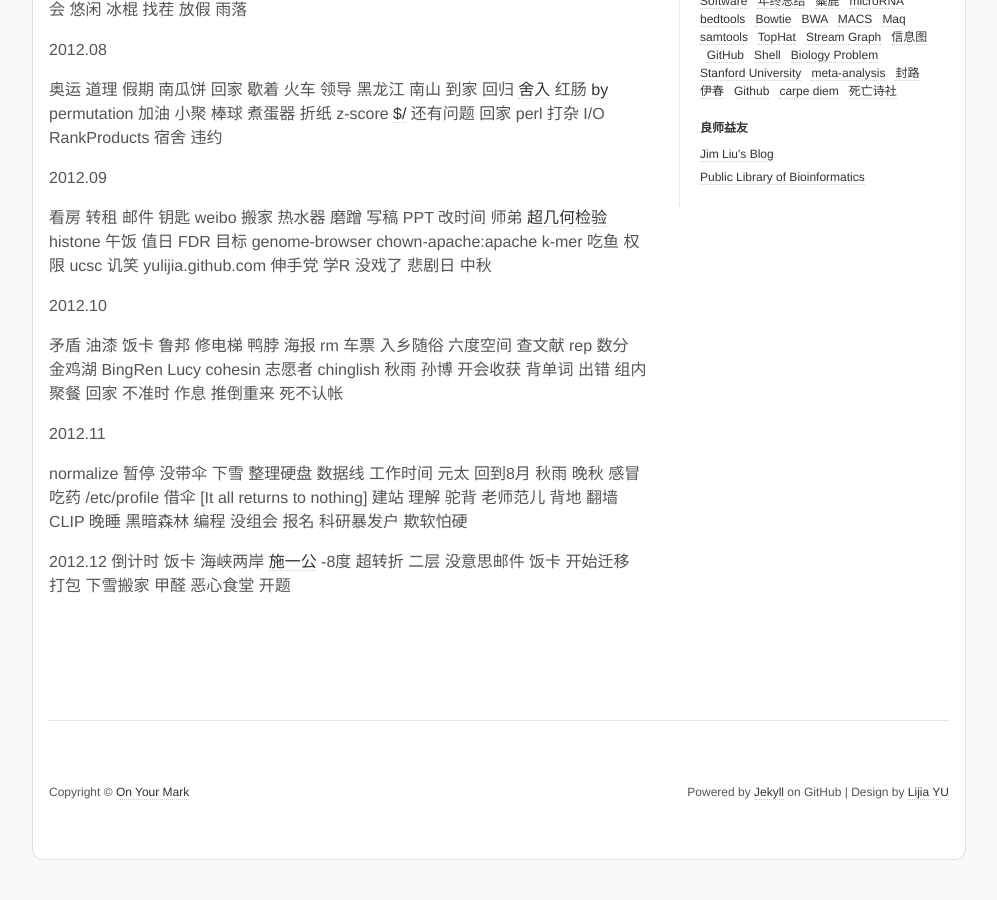
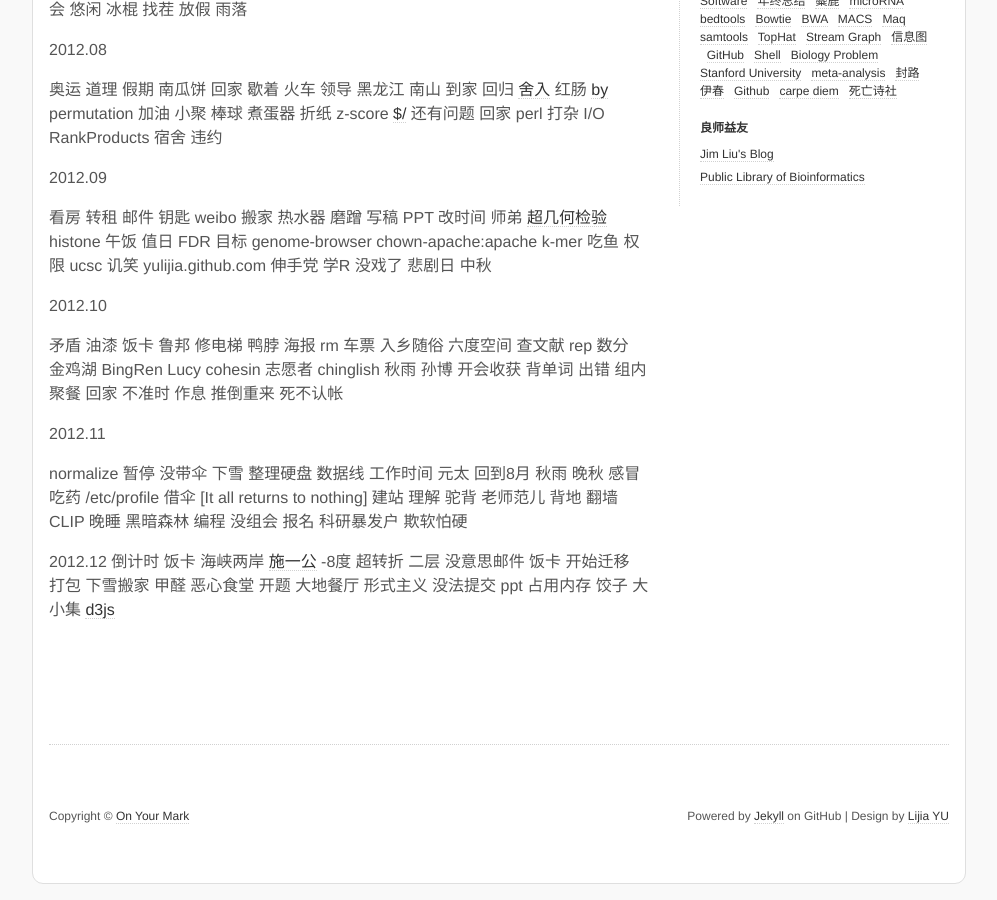
Before and after one commit to yulijia/cn, a Jekyll site: the page built from diary/index.md, in a window 1280 px wide and 900 px high, scrolled down 1171 px. Shown: the whole window, without its empty margins (141-1138 px from the left). Built offline with Jekyll 4.4.1, drawn with Linux system fonts in a browser that asks for light colours; before the commit the page ends 2047 px from its top, so only the background shows below that.

Commit message:
add diary

```diff
--- a/diary/index.md
+++ b/diary/index.md
@@ -70,4 +70,4 @@
 normalize 暂停 没带伞 下雪 整理硬盘 数据线 工作时间 元太 回到8月 秋雨 晚秋 感冒 吃药 /etc/profile 借伞 [It all returns to nothing] 建站 理解 驼背 老师范儿 背地 翻墙 CLIP 晚睡 黑暗森林 编程 没组会 报名 科研暴发户 欺软怕硬
 
 2012.12
-倒计时 饭卡 海峡两岸 [施一公](http://blog.sciencenet.cn/home.php?mod=space&uid=46212&do=blog&id=486270 "如何做一名优秀的博士生：（二）方法论的转变") -8度 超转折 二层 没意思邮件 饭卡 开始迁移 打包 下雪搬家 甲醛 恶心食堂 开题
+倒计时 饭卡 海峡两岸 [施一公](http://blog.sciencenet.cn/home.php?mod=space&uid=46212&do=blog&id=486270 "如何做一名优秀的博士生：（二）方法论的转变") -8度 超转折 二层 没意思邮件 饭卡 开始迁移 打包 下雪搬家 甲醛 恶心食堂 开题 大地餐厅 形式主义 没法提交 ppt 占用内存 饺子 大小集 [d3js](http://d3js.org/ "可视化+js")
```
